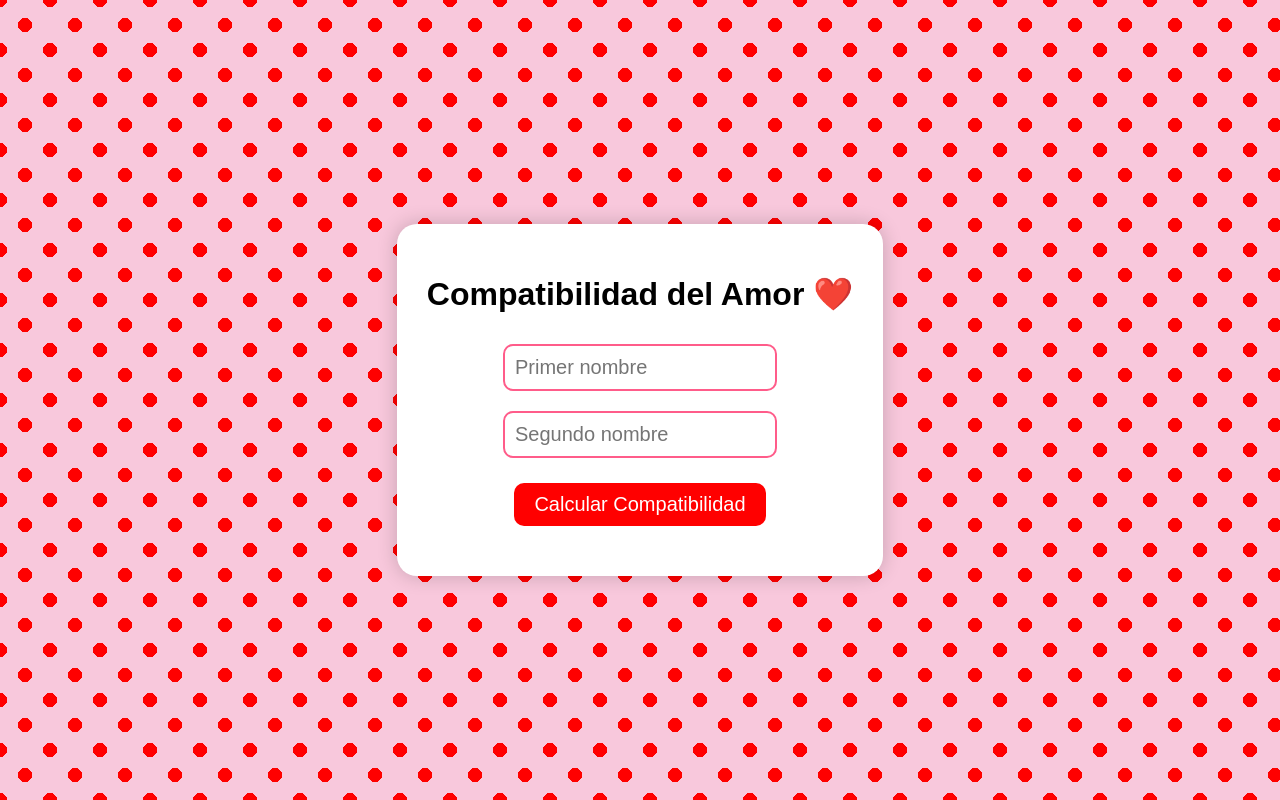
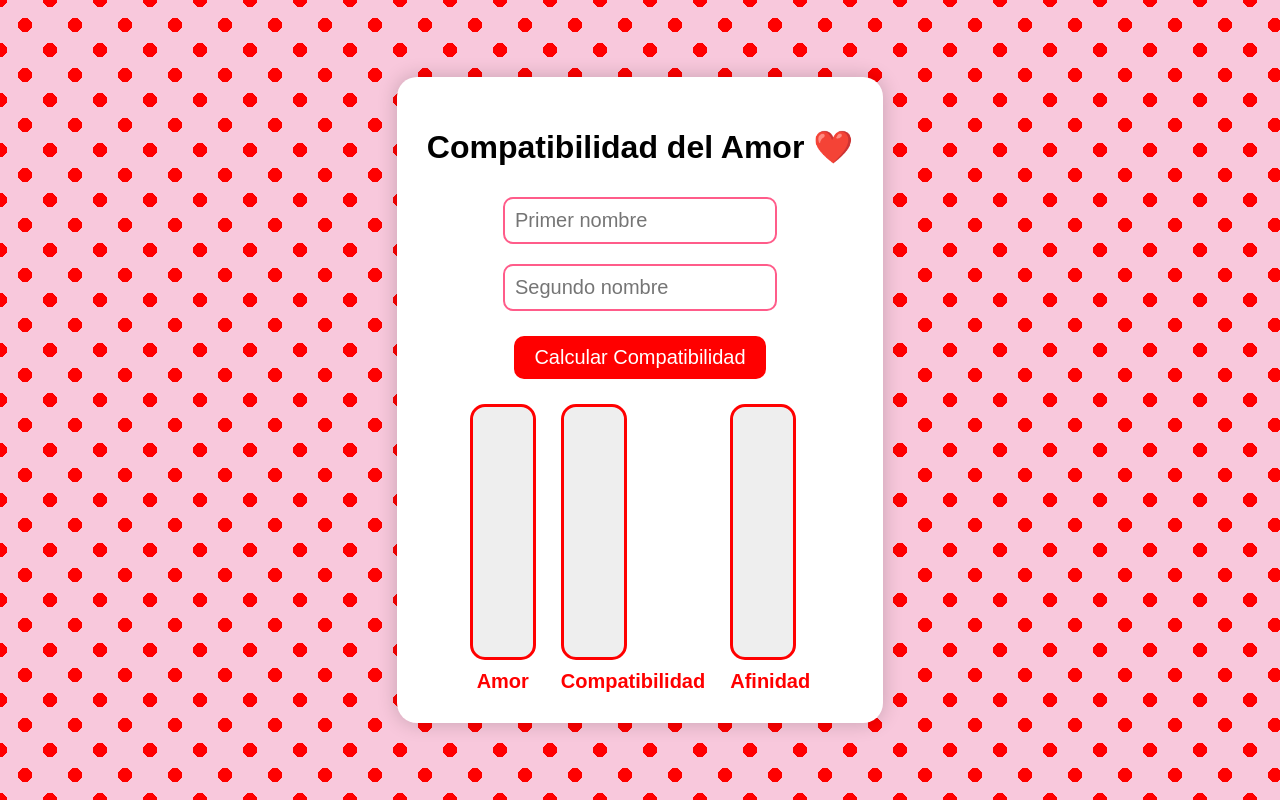
Before and after one commit to Joacore/Compratibilidad, a plain HTML site: page index.html in a window 1280 px wide. Drawn offline with Linux system fonts and the light colour scheme.

Commit message:
Nueva pag

```diff
--- a/index.html
+++ b/index.html
@@ -62,6 +62,39 @@
     .category {
       margin: 8px 0;
     }
+      .thermo-container {
+      display: flex;
+      justify-content: center;
+      gap: 25px;
+      margin-top: 25px;
+    }
+
+    .thermo {
+      width: 60px;
+      height: 250px;
+      background: #eee;
+      border-radius: 15px;
+      border: 3px solid red;
+      position: relative;
+      overflow: hidden;
+      display: flex;
+      flex-direction: column-reverse;
+    }
+
+    .fill {
+      width: 100%;
+      background: red;
+      height: 0%;
+      transition: height 1.2s ease-out;
+    }
+
+    .label {
+      text-align: center;
+      margin-top: 10px;
+      color: red;
+      font-weight: bold;
+      font-size: 20px;
+    }
   </style>
 </head>
 <body>
@@ -75,7 +108,18 @@
     <br>
     <button onclick="calcular()">Calcular Compatibilidad</button>
 
-    <div id="results" class="results"></div>
+    <div class="thermo-container">
+      <div>
+        <div class="thermo"><div id="amorFill" class="fill"></div></div>
+        <div class="label">Amor</div>
+      </div>
+      <div>
+        <div class="thermo"><div id="compatFill" class="fill"></div></div>
+        <div class="label">Compatibilidad</div>
+      </div>
+      <div>
+        <div class="thermo"><div id="afinFill" class="fill"></div></div>
+        <div class="label">Afinidad</div>
   </div>
 
   <script>
```
